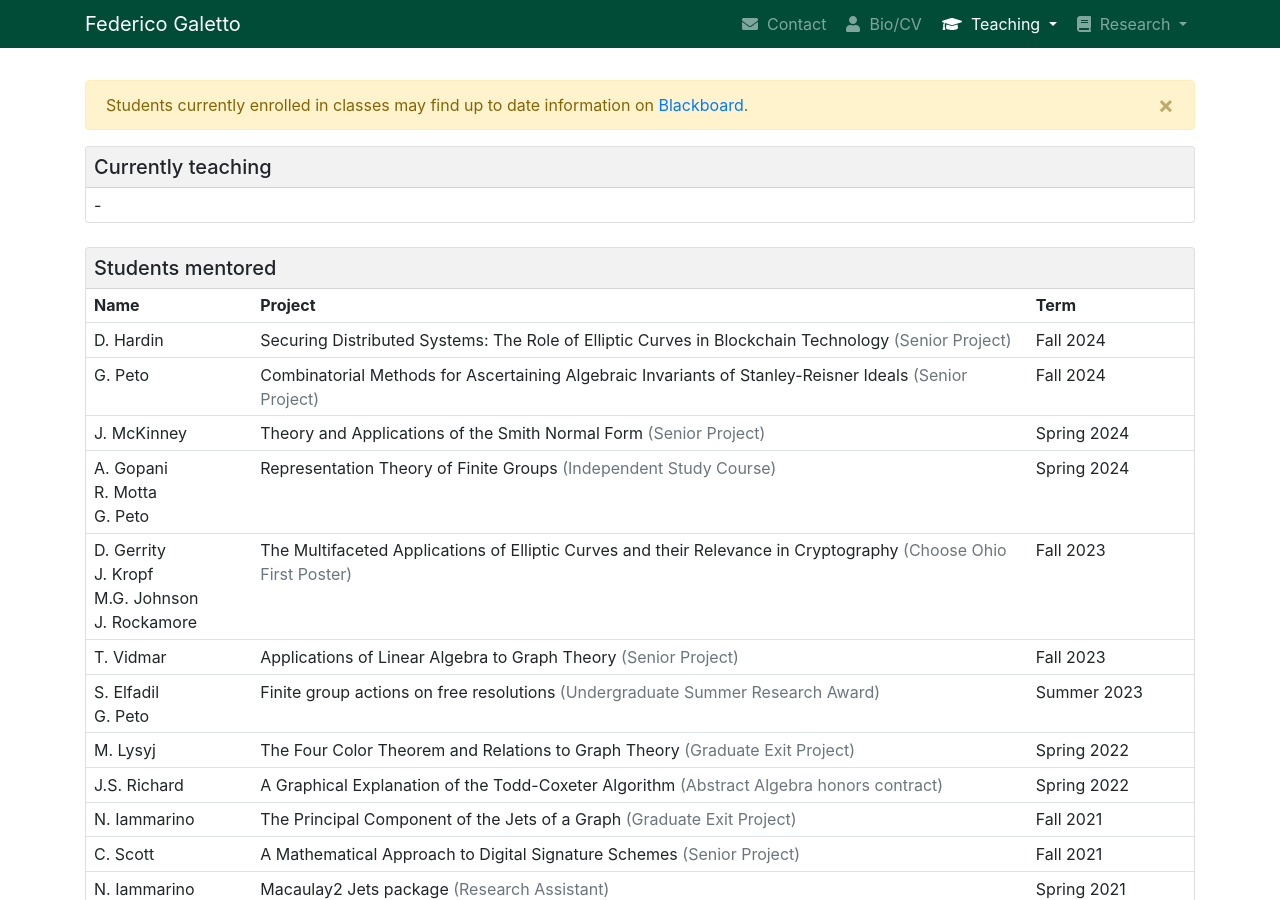
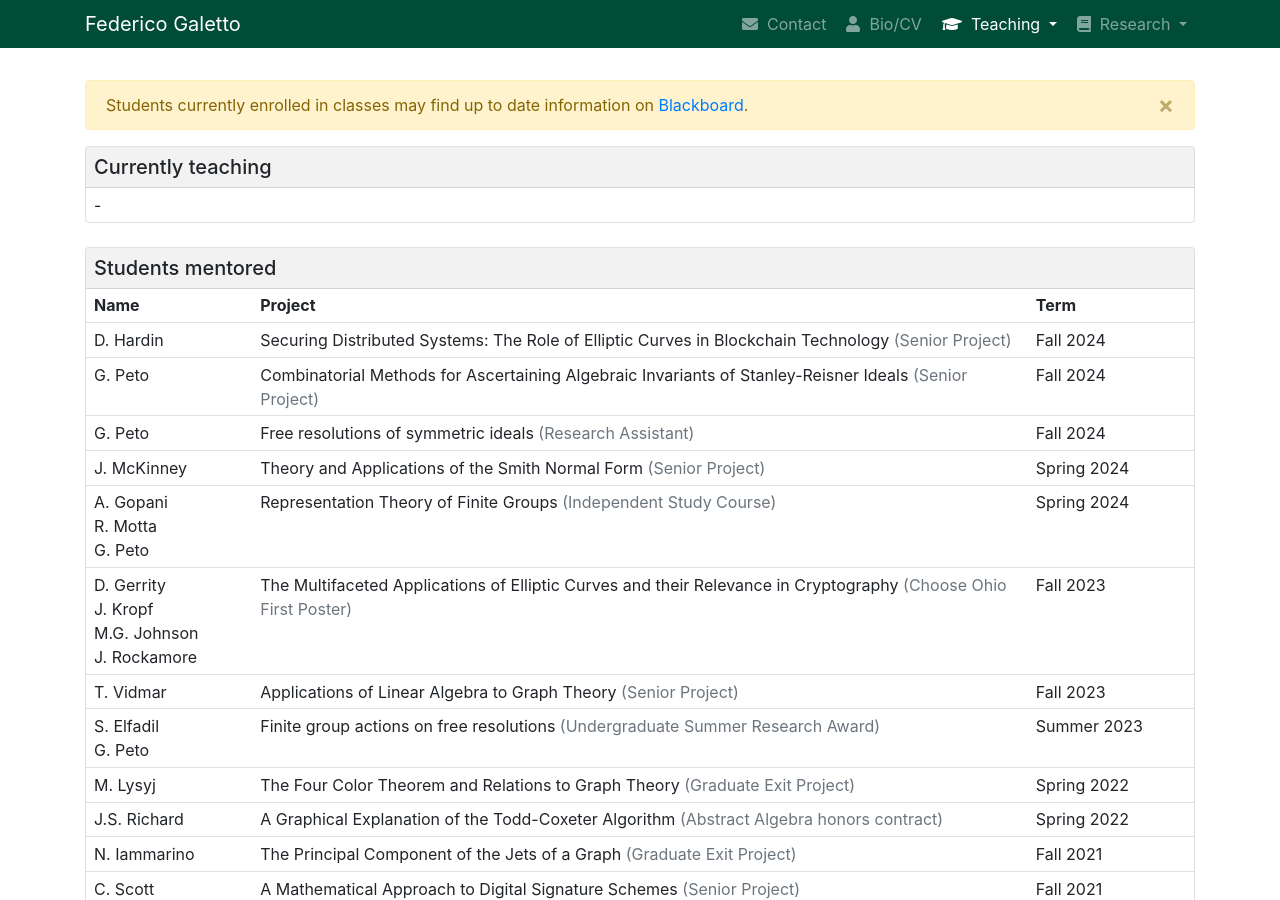
Before and after one commit to galettof/galettof.github.io, a Jekyll site: the page built from teaching.html, in a window 1280 px wide and 900 px high. Built offline with Jekyll 4.4.1, drawn with Linux system fonts in a browser that asks for light colours; nearby versions of some CDN libraries.

Commit message:
Garrett's research assistant mentoring

```diff
--- a/_data/mentoring.yml
+++ b/_data/mentoring.yml
@@ -114,3 +114,9 @@ csu:
   title: Combinatorial Methods for Ascertaining Algebraic Invariants of Stanley-Reisner Ideals
   term: Fall 2024
   date: 2024-12-05
+
+- name: G. Peto
+  course: Research Assistant
+  title: Free resolutions of symmetric ideals
+  term: Fall 2024
+  date: 2024-11-21
```
